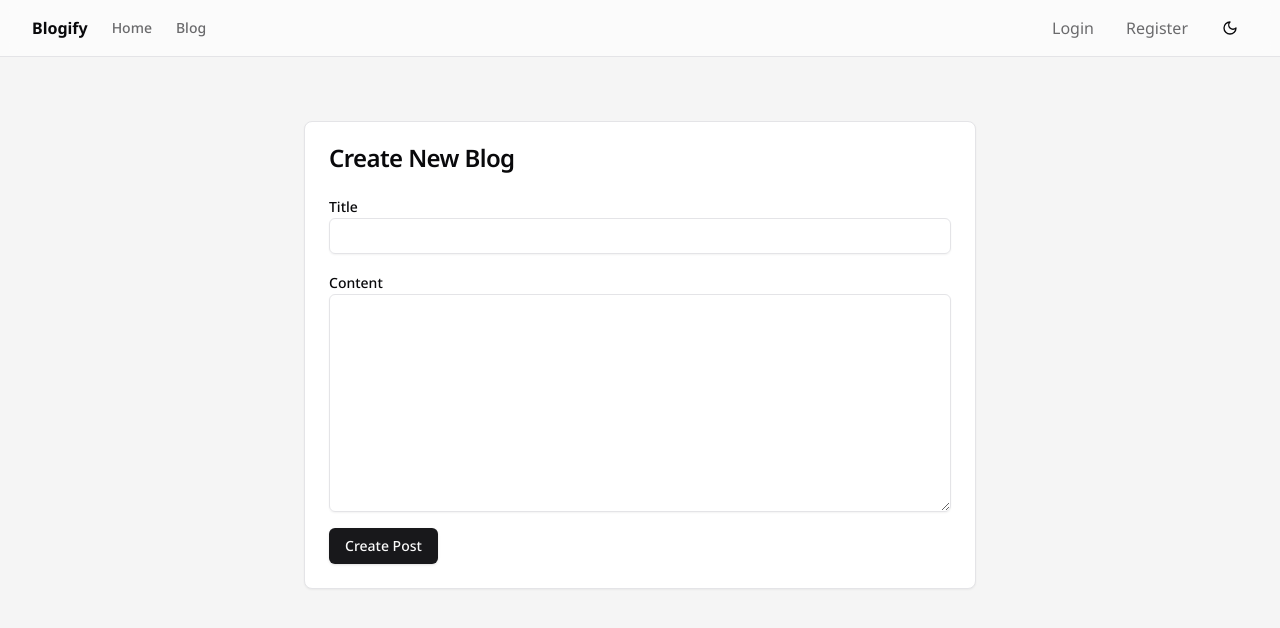
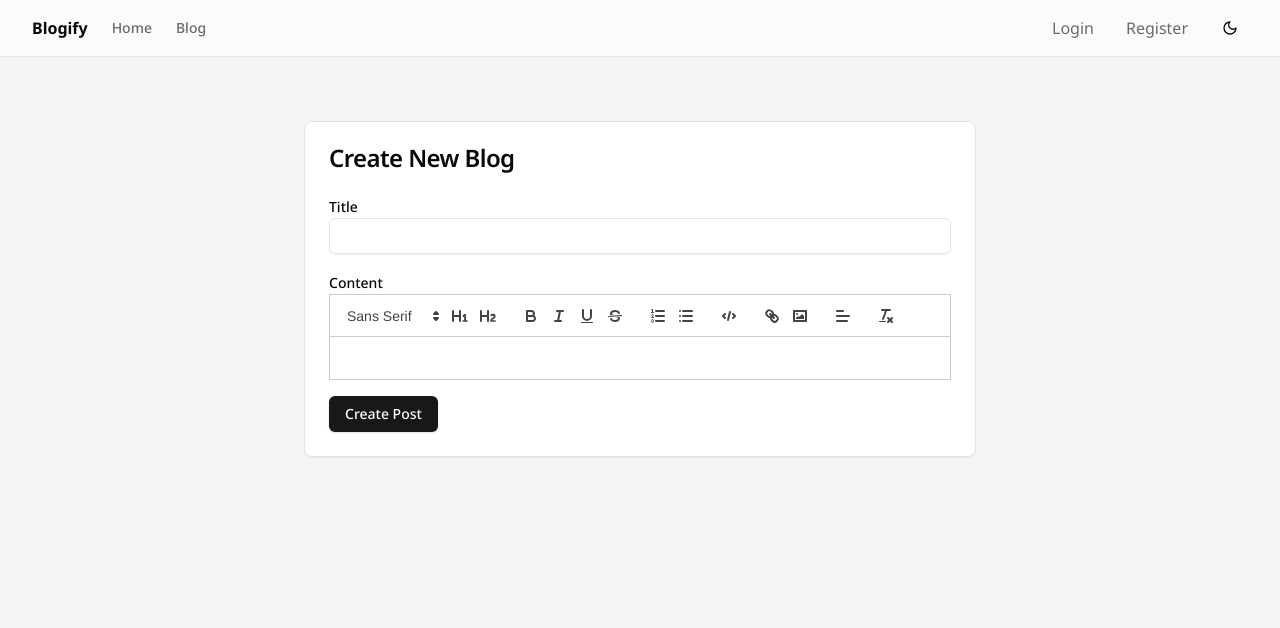
Before and after one commit to shahmohammedarfath/Blogify, a React (Vite) app in the folder client/: page /create-blog in a window 1280 px wide. Shown: the top 628 px of the page. Built offline with nearby package versions, Linux system fonts and the light colour scheme.

Commit message:
Quill.js added. Some changes in Profile page

```diff
--- a/client/package.json
+++ b/client/package.json
@@ -19,8 +19,10 @@
     "class-variance-authority": "^0.7.1",
     "clsx": "^2.1.1",
     "lucide-react": "^0.475.0",
+    "quill": "^2.0.3",
     "react": "^18.3.1",
     "react-dom": "^18.3.1",
+    "react-quill": "^2.0.0",
     "react-router-dom": "^7.1.1",
     "tailwind-merge": "^3.0.1",
     "tailwindcss-animate": "^1.0.7"
--- a/client/src/App.jsx
+++ b/client/src/App.jsx
@@ -12,6 +12,7 @@ import { ThemeProvider } from "./context/ThemeContext.jsx";
 import CreateBlog from "./components/blog/CreateBlog.jsx";
 // import Profile from "./components/auth/Profile.jsx";
 import TestProfile from "./components/auth/TestProfile.jsx";
+// import ProtectedRoute from "./components/ProtectedRoute";
 // import TextEditor from "./components/TextEditor.jsx";
 
 function App() {
@@ -26,7 +27,14 @@ function App() {
                 <Route path="/" element={<Home />} />
                 <Route path="/blog" element={<BlogList />} />
                 <Route path="/blog/:id" element={<BlogPost />} />
-                <Route path="/create-blog" element={<CreateBlog />} />
+                <Route
+                  path="/create-blog"
+                  element={
+                    // <ProtectedRoute>
+                      <CreateBlog />
+                    // </ProtectedRoute>
+                  }
+                />
                 <Route path="/register" element={<Register />} />
                 <Route path="/login" element={<Login />} />
                 <Route path="/profile" element={<TestProfile />} />
--- /dev/null
+++ b/client/src/components/ProtectedRoute.jsx
@@ -0,0 +1,11 @@
+import { Navigate } from "react-router-dom";
+
+const ProtectedRoute = ({ children }) => {
+    const token = localStorage.getItem("token")
+
+    return (
+        token ? children : <Navigate to="/login"/>
+    )
+}
+
+export default ProtectedRoute;
--- /dev/null
+++ b/client/src/components/RichTextEditor.jsx
@@ -0,0 +1,17 @@
+import StarterKit from "@tiptap/starter-kit";
+
+
+const RichTextEditor = () => {
+
+    const editor = {
+        extensions: [StarterKit],
+        content
+    }
+    return (
+        <div>
+
+        </div>
+    )
+}
+
+export default RichTextEditor;
--- a/client/src/components/auth/TestProfile.jsx
+++ b/client/src/components/auth/TestProfile.jsx
@@ -2,7 +2,14 @@ import React from "react";
 import { useState, useEffect } from "react";
 import { useAuth } from "../../context/AuthContext.jsx";
 import API from "../utils/api";
-import { Card, CardHeader, CardTitle } from "../ui/card.jsx";
+import {
+  Card,
+  CardContent,
+  CardFooter,
+  CardHeader,
+  CardTitle,
+} from "../ui/card.jsx";
+import { Link } from "react-router-dom";
 import { Button } from "../ui/button.jsx";
 import { Label } from "../ui/label.jsx";
 import { Input } from "../ui/input.jsx";
@@ -11,6 +18,7 @@ import { Textarea } from "../ui/textarea.jsx";
 const TestProfile = () => {
   const { user } = useAuth();
   const [profile, setProfile] = useState(null);
+  const [userBlogs, setUserBlogs] = useState([]);
   const [isEditing, setIsEditing] = useState(false);
   const [editedProfile, setEditedProfile] = useState({});
 
@@ -21,7 +29,8 @@ const TestProfile = () => {
         const response = await API.get("/user/profile", {
           headers: { Authorization: `Bearer ${token}` },
         });
-        setProfile(response.data);
+        setProfile(response.data.user);
+        setUserBlogs(response.data.blogs);
       } catch (error) {
         console.error("Error fetching profile", error);
       }
@@ -89,10 +98,7 @@ const TestProfile = () => {
   }
 
   return (
-    <Card className="max-w-2xl mx-auto p-10 mt-8">
-      <CardHeader>
-        <CardTitle className="text-2xl text-center">User Profile</CardTitle>
-      </CardHeader>
+    <>
       {isEditing ? (
         <form
           onSubmit={(e) => {
@@ -162,6 +168,8 @@ const TestProfile = () => {
           <Button type="submit">Save</Button>
         </form>
       ) : (
+        <>
+          <Card className="max-w-2xl mx-auto px-7 py-5 mt-6">
             <div className="space-y-4">
               <p>
                 <strong>Username:</strong> {profile.username}
@@ -175,11 +183,15 @@ const TestProfile = () => {
               <div>
                 <strong>Social Links:</strong>
                 <ul>
-              <li>Twitter: {profile.socialLinks.twitter || "Not provided"}</li>
+                  <li>
+                    Twitter: {profile.socialLinks.twitter || "Not provided"}
+                  </li>
                   <li>
                     LinkedIn: {profile.socialLinks.linkedin || "Not provided"}
                   </li>
-              <li>GitHub: {profile.socialLinks.github || "Not provided"}</li>
+                  <li>
+                    GitHub: {profile.socialLinks.github || "Not provided"}
+                  </li>
                 </ul>
               </div>
               {profile.profileImage && (
@@ -191,8 +203,36 @@ const TestProfile = () => {
               )}
               <Button onClick={handleEdit}>Edit Profile</Button>
             </div>
+          </Card>
+
+          {/* // Blogs for LoggedInUser */}
+
+          <div className="">
+            <h2 className="text-2xl text-center font-bold my-4">Your Blogs</h2>
+            {userBlogs.length === 0 ? (
+              <p>No blogs created</p>
+            ) : (
+              <div>
+                {userBlogs.map((blog) => (
+                  <Card key={blog._id} className="mb-4">
+                    <CardHeader>
+                      <CardTitle>
+                        <Link to={`/blog/${blog._id}`}>{blog.title}</Link>
+                      </CardTitle>
+                    </CardHeader>
+
+                    <CardFooter className="gap-2">
+                      <Button>Edit</Button>
+                      <Button variant="destructive">Delete</Button>
+                    </CardFooter>
+                  </Card>
+                ))}
+              </div>
             )}
-    </Card>
+          </div>
+        </>
+      )}
+    </>
   );
 };
 
--- a/client/src/components/blog/BlogPost.jsx
+++ b/client/src/components/blog/BlogPost.jsx
@@ -13,7 +13,7 @@ const BlogPost = () => {
       try {
         const response = await API.get(`/blog/${id}`);
         console.log("Fetched Blog: ", response);
-        setBlogPost(response.data)
+        setBlogPost(response.data);
         setIsLoading(false);
       } catch (error) {
         setError("Failed to fetch blog post. Please try again later.");
@@ -36,7 +36,10 @@ const BlogPost = () => {
     return <div className="text-center mt-8">Blog post not found.</div>;
   }
   return (
-    <div className="max-w-3xl mx-auto mt-8">
+    <div
+      className="max-w-3xl mx-auto mt-8"
+      // dangerouslySetInnerHTML={{ __html: blogPost.content }}
+    >
       <h1 className="text-4xl font-bold mb-4">{blogPost.title}</h1>
       <div className="mb-6 text-gray-600">
         <span>By {blogPost.author?.username || "Anonymous"}</span>
--- a/client/src/components/blog/CreateBlog.jsx
+++ b/client/src/components/blog/CreateBlog.jsx
@@ -6,6 +6,8 @@ import { Label } from "../ui/label";
 import { Input } from "../ui/input";
 import { Textarea } from "../ui/textarea";
 import { Button } from "../ui/button";
+import ReactQuill from "react-quill";
+import "react-quill/dist/quill.snow.css";
 
 const CreateBlog = () => {
   const [title, setTitle] = useState("");
@@ -34,6 +36,33 @@ const CreateBlog = () => {
       setError("Failed to create blog. Please try again.");
     }
   };
+
+  // Quill Toolbar
+  const modules = {
+    toolbar: [
+      [{ font: [] }, { header: "1" }, { header: "2" }],
+      ["bold", "italic", "underline", "strike"],
+      [{ list: "ordered" }, { list: "bullet" }],
+      ["code-block"],
+      ["link", "image"],
+      [{ align: [] }],
+      ["clean"],
+    ],
+  };
+
+  const formats = [
+    "header",
+    "font",
+    "list",
+    "code-block",
+    "bold",
+    "italic",
+    "underline",
+    "strike",
+    "link",
+    "image",
+    "align",
+  ];
   return (
     <Card className="max-w-2xl mx-auto mt-8">
       <CardHeader>
@@ -61,15 +90,23 @@ const CreateBlog = () => {
           </div>
           <div>
             <Label htmlFor="content">Content</Label>
-            <Textarea
+            {/* <Textarea
               id="content"
               value={content}
               onChange={(e) => setContent(e.target.value)}
               required
               rows={10}
-            ></Textarea>
+            ></Textarea> */}
 
             {/* Rich Text Editor */}
+
+            <ReactQuill
+              theme="snow"
+              value={content}
+              onChange={setContent}
+              modules={modules}
+              formats={formats}
+            />
           </div>
           <Button type="submit">Create Post</Button>
         </form>
--- a/client/src/context/AuthContext.jsx
+++ b/client/src/context/AuthContext.jsx
@@ -30,8 +30,8 @@ export const AuthProvider = ({ children }) => {
       })
         .then((response) => {
           setUser({
-            username: response.data.username,
-            email: response.data.email
+            username: response.data.user.username,
+            email: response.data.user.email
           });
 
           console.log(response);
```
Also changed, not shown: 2 other files (tests, documents, lock files or other folders). Lines whose indentation alone changed are shown as unchanged.
